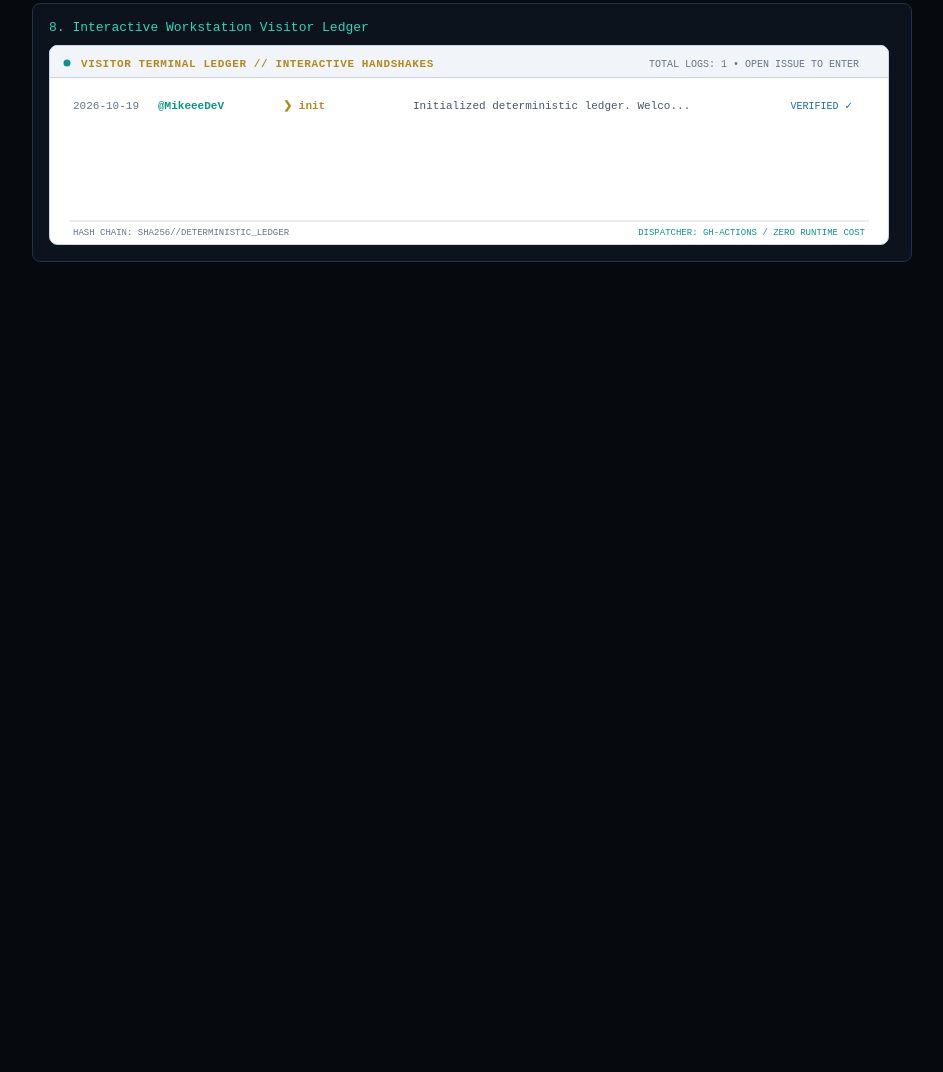
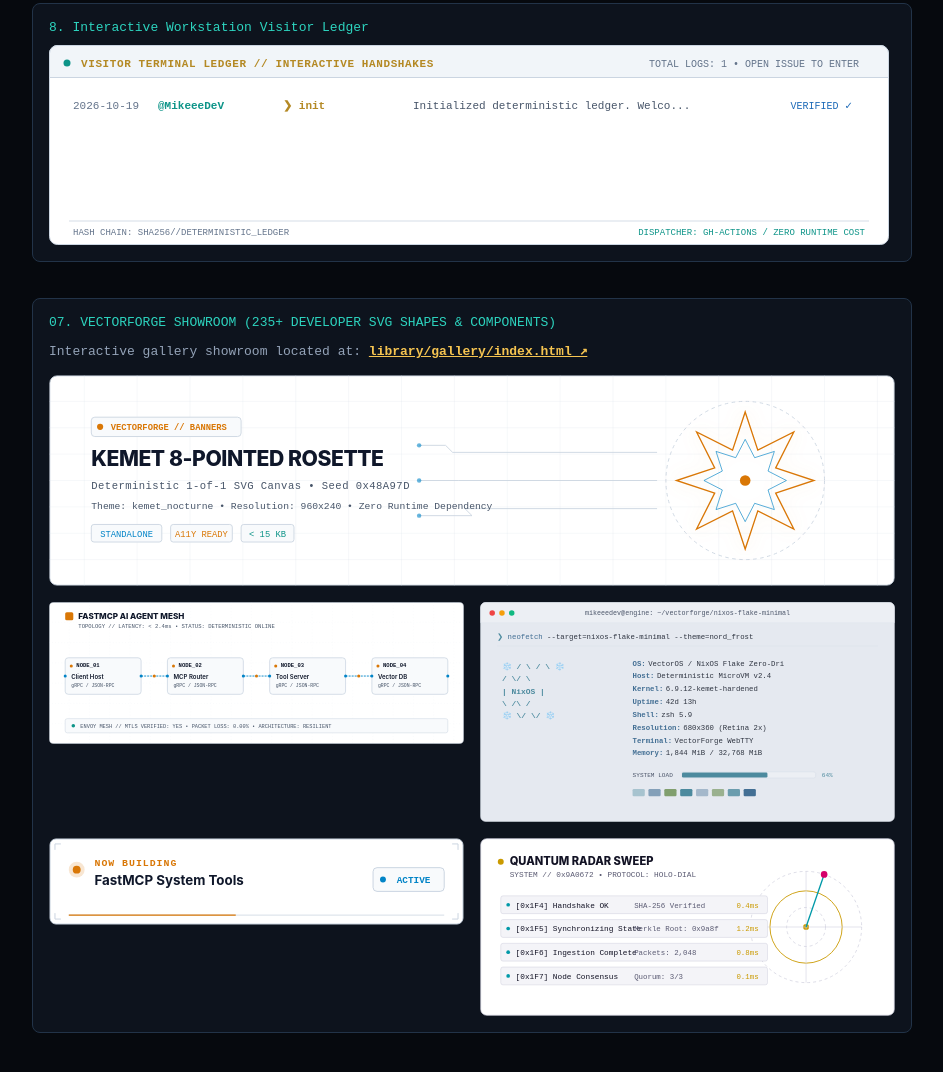
Before and after one commit to MikeeeDeV/MikeeeDeV, a plain HTML site: page preview.html in a window 1280 px wide. Shown: the part 2395-3467 px from the top of the page, without its empty margins (168-1111 px from the left). Before the commit the page ends 2733 px from the top, so only its background shows below. Drawn offline with Linux system fonts and the light colour scheme.

Commit message:
docs(preview): add VectorForge 235+ Shape Studio showroom to visual preview [skip ci]

```diff
--- a/preview.html
+++ b/preview.html
@@ -105,6 +105,24 @@
       <div class="label">8. Interactive Workstation Visitor Ledger</div>
       <img src="assets/visitor-ledger.svg" alt="Visitor Ledger" />
     </div>
+    <div class="preview-section">
+      <div class="label">07. VECTORFORGE SHOWROOM (235+ DEVELOPER SVG SHAPES &amp; COMPONENTS)</div>
+      <p style="font-family: monospace; font-size: 13px; color: #94a3b8; margin-bottom: 16px;">
+        Interactive gallery showroom located at: <a href="library/gallery/index.html" style="color: #f5c451; font-weight: bold;" target="_blank">library/gallery/index.html ↗</a>
+      </p>
+      <div style="margin-bottom: 16px;">
+        <img src="library/shapes/banners/kemet-nocturne-rosette.svg" alt="Kemet Rosette Banner" />
+      </div>
+      <div class="grid-2" style="margin-bottom: 16px;">
+        <img src="library/shapes/architectures/fastmcp-agent-topology.svg" alt="FastMCP Architecture" />
+        <img src="library/shapes/terminals/nixos-flake-minimal.svg" alt="NixOS Terminal Card" />
+      </div>
+      <div class="grid-2">
+        <img src="library/shapes/badges/now-building-reactor-core.svg" alt="Reactor Core Badge" />
+        <img src="library/shapes/holograms/quantum-radar-sweep.svg" alt="Quantum Radar Sweep" />
+      </div>
+    </div>
+
   </div>
 </body>
 </html>
```
